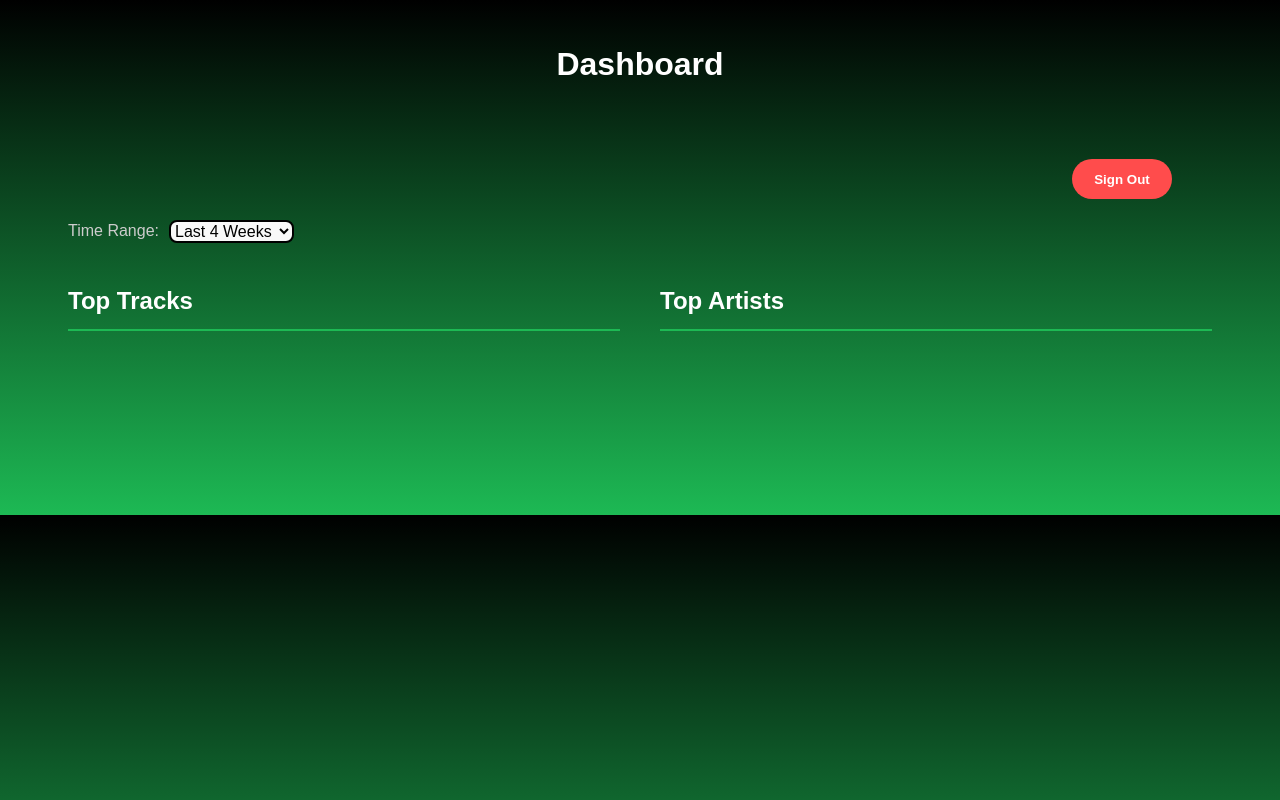
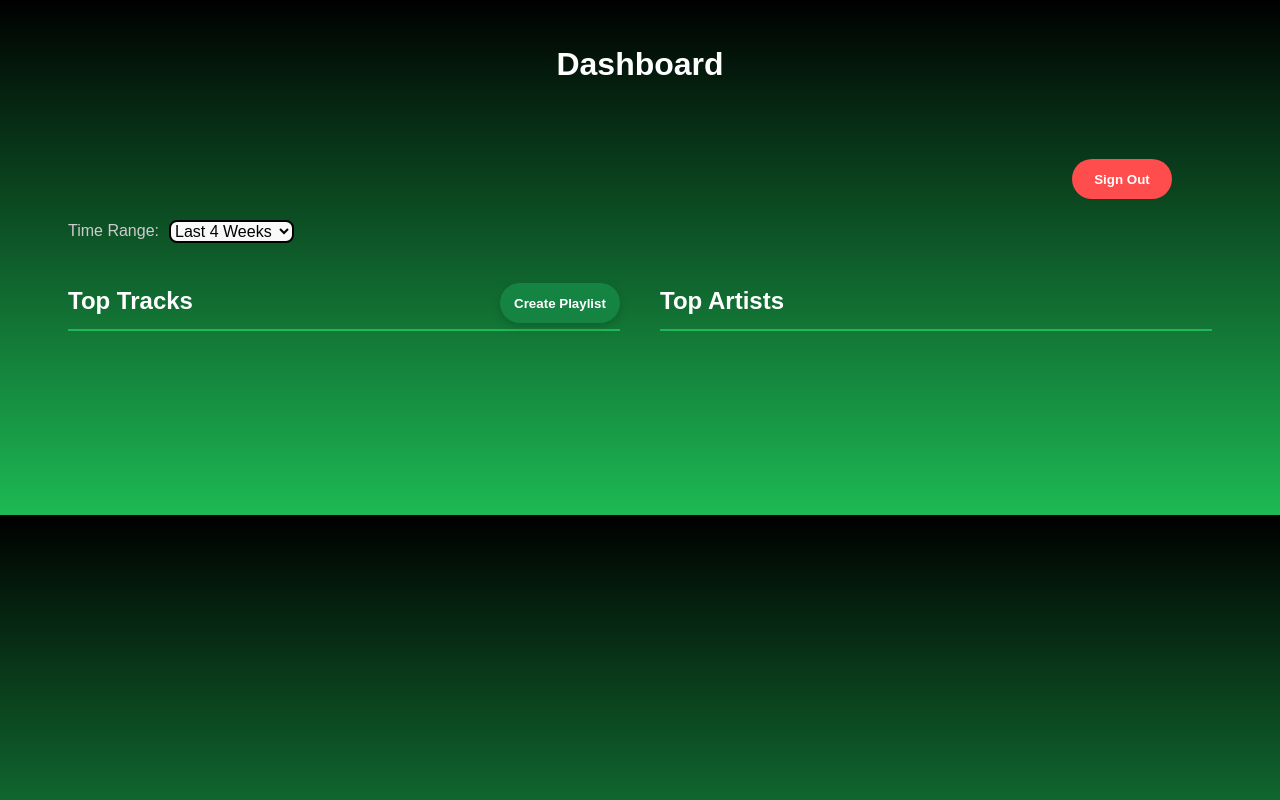
Before and after one commit to muriloapparecido/spotify-dashboard, a website with bundled scripts: page public/index.html in a window 1280 px wide. Built offline with nearby package versions, Linux system fonts and the light colour scheme; no server answers.

Commit message:
Create and style create playlist button

```diff
--- a/public/css/styles.css
+++ b/public/css/styles.css
@@ -25,6 +25,7 @@ body {
     flex-direction: row;
     justify-content: flex-start;
     gap: 20px;
+    margin-left: 18px;
 }
 
 .profile-image {
@@ -110,13 +111,43 @@ h2 {
     min-width: 300px;
 }
 
-  .section-title {
+.track-header {
+    display:flex;
+    justify-content: space-between;
+    border-bottom: 2px solid #1db954;
+    height: 46px;
+}
+
+.track-title {
+    font-size: 1.5rem;
+    margin-bottom: 20px;
+    padding-bottom: 10px;
+}
+
+.playlist-button {
+    background-color: #158443;
+    color: white;
+    border: none;
+    border-radius: 20px;
+    height: 40px;
+    width: 120px;
+    font-weight: bold;
+    cursor: pointer;
+    transition: background-color 0.3s ease, transform 0.2s ease;
+    box-shadow: 0 4px 8px rgba(0, 0, 0, 0.15);
+}
+
+.playlist-button:hover {
+    background-color: #1db954;
+    transform: scale(1.05);
+}
+
+.artist-title {
     font-size: 1.5rem;
     margin-bottom: 20px;
     border-bottom: 2px solid #1db954;
     padding-bottom: 10px;
 }
-
 
 
 #track-list, #artist-list {
--- a/public/index.html
+++ b/public/index.html
@@ -24,11 +24,14 @@
 
     <div id="bar-container">
         <div class="section">
-            <h2 class="section-title">Top Tracks</h2>
+            <div class="track-header">
+                <h2 class="track-title">Top Tracks</h2>
+                <button class="playlist-button">Create Playlist</button>
+            </div>
             <ul id="track-list"></ul>
         </div>
         <div class="section">
-            <h2 class="section-title">Top Artists</h2>
+            <h2 class="artist-title">Top Artists</h2>
             <ul id="artist-list"></ul>
         </div>
     </div>
```
